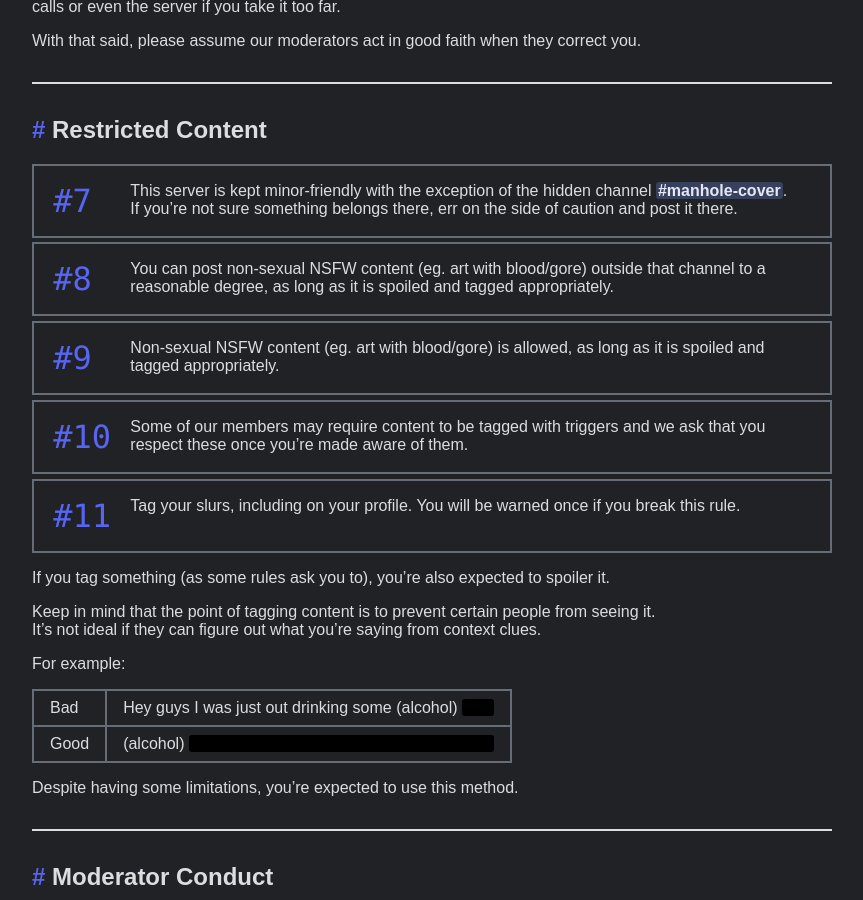
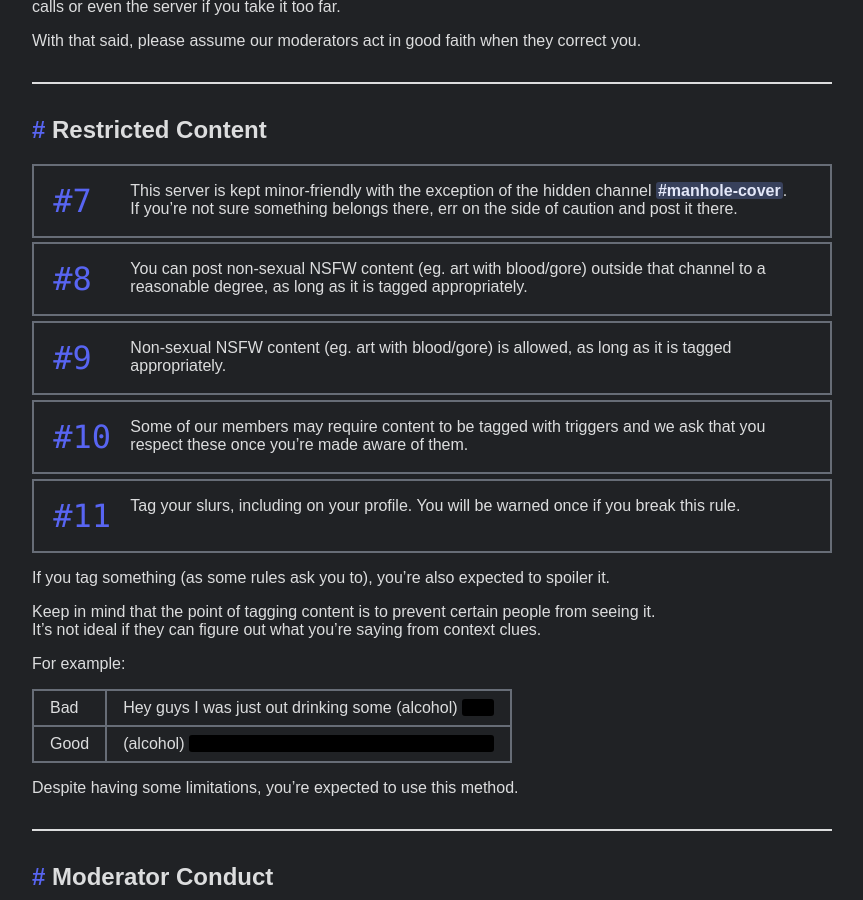
Before and after one commit to chitinlink/ammonite, a Jekyll site: the page built from rules.md, in a window 1280 px wide and 900 px high, scrolled down 1058 px. Shown: the whole window, without its empty margins (208-1071 px from the left). Built offline with Jekyll 4.4.1, drawn with Linux system fonts in a browser that asks for light colours.

Commit message:
No need to repeat it

```diff
--- a/_data/rules.yml
+++ b/_data/rules.yml
@@ -21,8 +21,8 @@
     - |
       This server is kept minor-friendly with the exception of the hidden channel <span class="channel">#manhole-cover</span>.
       If you're not sure something belongs there, err on the side of caution and post it there.
-    - You can post non-sexual NSFW content (eg. art with blood/gore) outside that channel to a reasonable degree, as long as it is spoiled and tagged appropriately.
-    - Non-sexual NSFW content (eg. art with blood/gore) is allowed, as long as it is spoiled and tagged appropriately.
+    - You can post non-sexual NSFW content (eg. art with blood/gore) outside that channel to a reasonable degree, as long as it is tagged appropriately.
+    - Non-sexual NSFW content (eg. art with blood/gore) is allowed, as long as it is tagged appropriately.
     - Some of our members may require content to be tagged with triggers and we ask that you respect these once you're made aware of them.
     - Tag your slurs, including on your profile. You will be warned once if you break this rule.
   text: |
```
